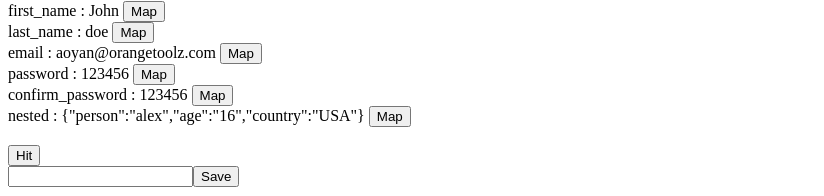
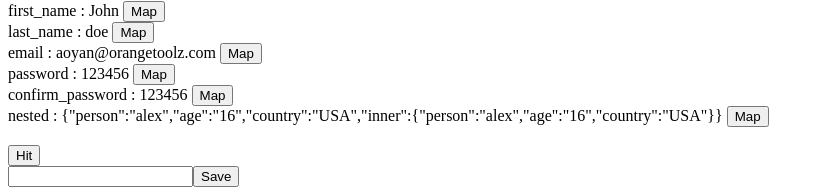
Before and after one commit to ArmAlam/webhook-frontend-react, a React (Create React App) app: page / in a window 1280 px wide. Shown: the part 412-608 px from the top of the page, without its empty margins (0-824 px from the left). Built offline with nearby package versions, Linux system fonts and the light colour scheme; no server answers.

Commit message:
feat : nested api map

```diff
--- a/src/components/dashboard.jsx
+++ b/src/components/dashboard.jsx
@@ -22,6 +22,11 @@ const Dashboard = () => {
 			"person": "alex",
 			"age": "16",
 			"country": "USA",
+			inner: {
+				"person": "alex",
+				"age": "16",
+				"country": "USA",
+			}
 		}
 	};
 	const [methodType, setMethodType] = useState(GET);
```
